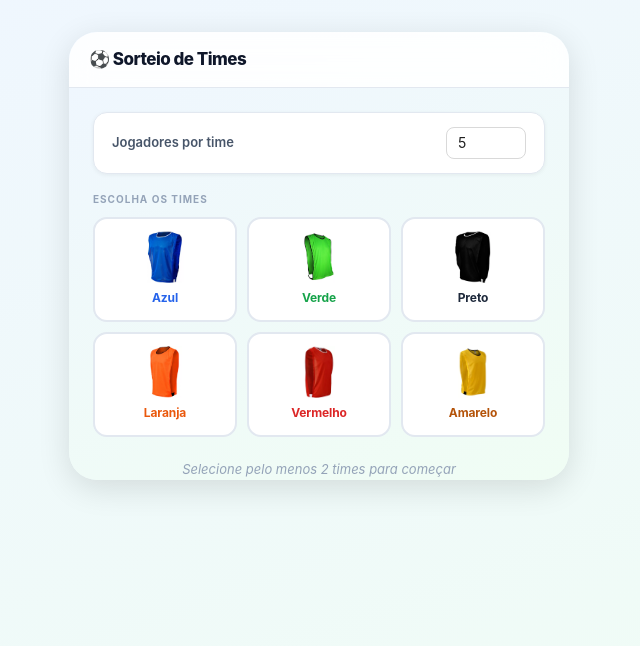
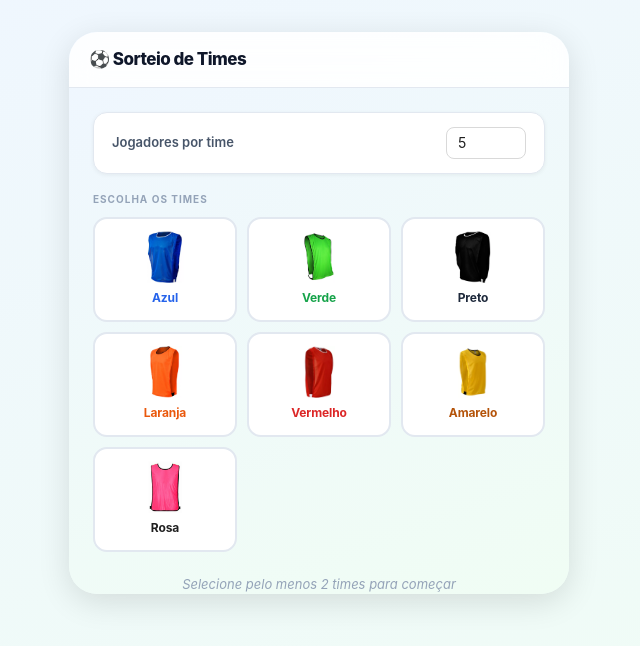
Before and after one commit to thiagoodiniz/sort-quadrinha, a React (Create React App) app: page / in a window 1280 px wide. Shown: the top 646 px of the page, without its empty margins (321-961 px from the left). Built offline with nearby package versions, Linux system fonts and the light colour scheme; the HTML template or start-up script is replaced by a standard one.

Commit message:
feat: add colete rosa

```diff
--- a/src/pages/TeamsDraw/index.tsx
+++ b/src/pages/TeamsDraw/index.tsx
@@ -8,8 +8,9 @@ import pretoColete from '../../assets/coletes-img/colete-preto.png'
 import laranjaColete from '../../assets/coletes-img/colete-laranja.png'
 import vermelhoColete from '../../assets/coletes-img/colete-vermelho.png'
 import amareloColete from '../../assets/coletes-img/colete-amarelo.png'
+import rosaColete from '../../assets/coletes-img/colete-rosa.png'
 
-type TColor = 'Azul' | 'Verde' | 'Preto' | 'Laranja' | 'Vermelho' | 'Amarelo'
+type TColor = 'Azul' | 'Verde' | 'Preto' | 'Laranja' | 'Vermelho' | 'Amarelo' | 'Rosa'
 
 interface ITeam {
   color: TColor
@@ -38,6 +39,7 @@ const TeamsDraw: React.FC = () => {
     { color: 'Laranja', imgSrc: laranjaColete },
     { color: 'Vermelho', imgSrc: vermelhoColete },
     { color: 'Amarelo', imgSrc: amareloColete },
+    { color: 'Rosa', imgSrc: rosaColete },
   ]
 
   const [sorteds, setSorteds] = useState<TColor[]>([])
```
Also changed, not shown: src/assets/coletes-img/colete-rosa.png (added).
